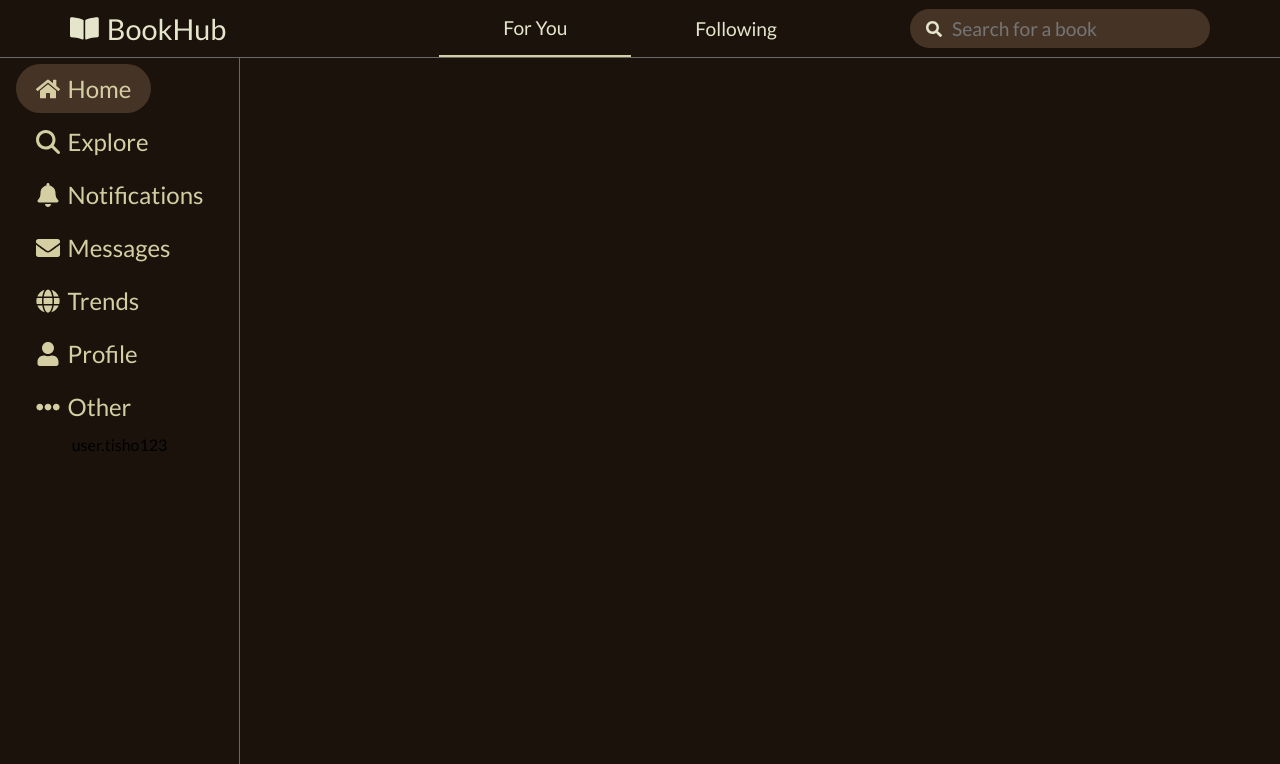
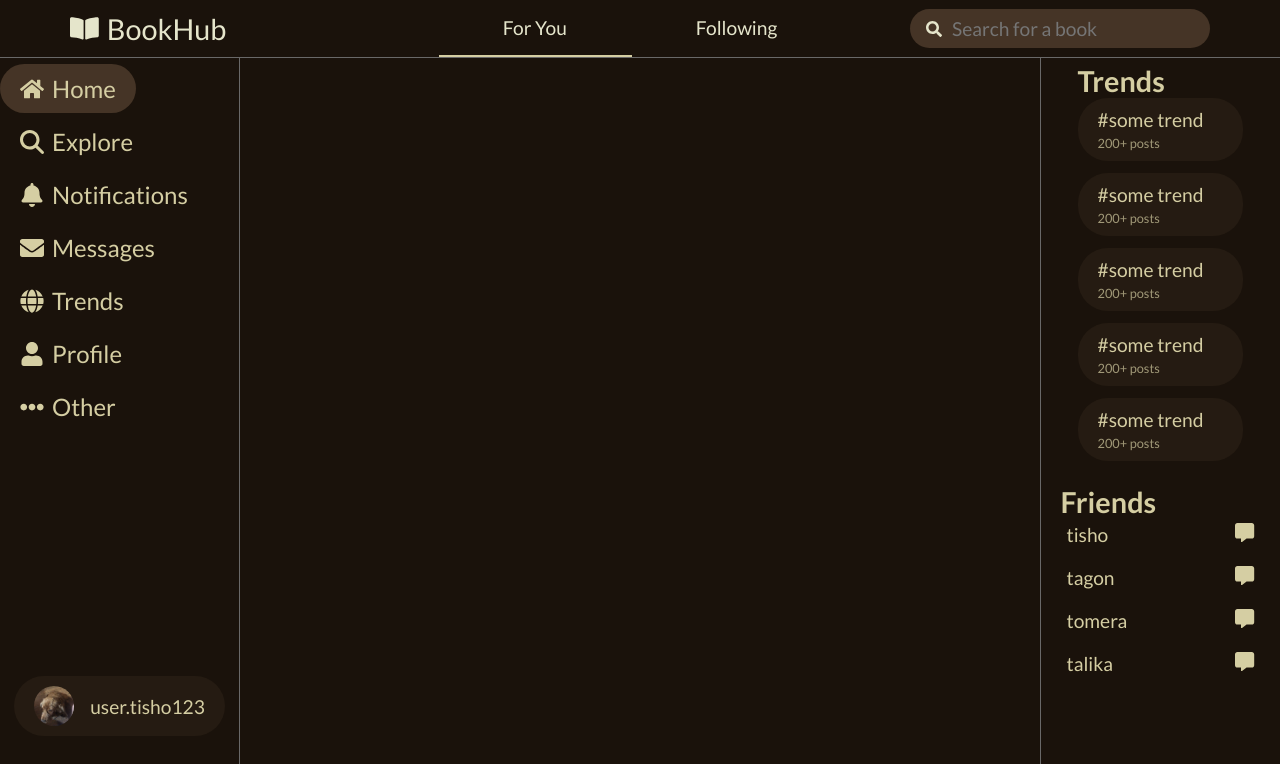
Before and after one commit to alikpashaevi/BookHub, a React (Vite) app in the folder client/: page / in a window 1280 px wide. Shown: the top 764 px of the page. Built offline with nearby package versions, Linux system fonts and the light colour scheme.

Commit message:
rigth sidebar

```diff
--- a/client/src/App.jsx
+++ b/client/src/App.jsx
@@ -1,12 +1,16 @@
 import React from 'react'
 import Header from './components/Header'
 import Sidebar from './components/Sidebar'
+import TrendSidebar from './components/TrendSidebar'
+import MainPage from './components/MainPage'
 
 const App = () => {
   return (
-    <div>
+    <div className='container'>
      <Header />
      <Sidebar />
+     <MainPage />
+     <TrendSidebar />
     </div>
   )
 }
--- a/client/src/components/Header.css
+++ b/client/src/components/Header.css
@@ -1,16 +1,3 @@
-:root {
-  --primary-color : #1A120B;
-  --secondary-color: #3C2A21;
-  --third-color: #D5CEA3;
-  --fourth-color: #E5E5CB;
-  --tiny-border-color: #696868;
-  --hover-color: #453426;
-
-  --biggest-font: 1.8rem;
-  --big-font: 1.5rem;
-  --medium-font: 1.2rem
-}
-
 nav {
   background-color: var(--primary-color);
   display: flex;
@@ -49,10 +36,12 @@ nav {
 }
 
 .navbar-component {
+  min-width: 193px;
   font-size: var(--medium-font);
   padding: 16px 64px;
   list-style: none;
-  transition: .3s;
+  transition: .25s;
+  border-bottom: solid 2px transparent;
 }
 
 .navbar-component:hover {
--- /dev/null
+++ b/client/src/components/MainPage.css
@@ -0,0 +1,3 @@
+.home-content {
+  flex: 1;
+}
--- /dev/null
+++ b/client/src/components/MainPage.jsx
@@ -0,0 +1,10 @@
+import React from 'react'
+import './MainPage.css'
+
+const MainPage = () => {
+  return (
+    <main className='home-content'><h1>main</h1></main>
+  )
+}
+
+export default MainPage
--- a/client/src/components/Sidebar.css
+++ b/client/src/components/Sidebar.css
@@ -1,18 +1,6 @@
-:root {
-  --primary-color : #1A120B;
-  --secondary-color: #3C2A21;
-  --third-color: #D5CEA3;
-  --fourth-color: #E5E5CB;
-  --tiny-border-color: #696868;
-  --hover-color: #453426;
-
-  --biggest-font: 1.8rem;
-  --big-font: 1.5rem;
-  --medium-font: 1.2rem
-}
-
 aside {
   display: flex;
+  justify-content: space-between;
   width: 240px;
   height: 100vh;
   align-items: center;
@@ -32,7 +20,7 @@ aside {
 }
 
 .sidebar-component {
-
+  display: inline-block;
   padding: 10px 20px;
   border-radius: 30px;
   font-size: var(--big-font);
@@ -40,6 +28,7 @@ aside {
   list-style: none;
   margin-bottom: 4px;
   width: fit-content;
+  animation: slide-in 1s ease-in-out;
 }
 
 .sidebar-component > a {
@@ -53,3 +42,34 @@ aside {
 .sidebar-component:hover {
   background-color: var(--hover-color);
 }
+
+.sidebar-user {
+  display: flex;
+  align-items: center;
+  justify-content: center;
+  color: var(--third-color);
+  font-size: var(--medium-font);
+  cursor: pointer;
+  border-radius: 30px;
+  background-color: #45342644;
+  padding: 10px 20px;
+
+}
+
+.sidebar-profile-pic {
+  border-radius: 50%;
+  width: 40px;
+  height: 40px;
+  object-fit: cover;
+  margin-right: 16px;
+}
+
+@keyframes slide-in {
+  0% {
+    transform: translateX(-100%);
+  }
+  100% {
+    transform: translateX(0);
+  }
+
+}
--- a/client/src/components/Sidebar.jsx
+++ b/client/src/components/Sidebar.jsx
@@ -2,6 +2,7 @@ import React from 'react'
 import './Sidebar.css'
 import { FaBell, FaHome, FaEnvelope, FaUser, FaGlobe, FaEllipsisH } from "react-icons/fa";
 import { FaMagnifyingGlass } from "react-icons/fa6";
+import profilePic from "../assets/images/profile-pic.png";
 
 const Sidebar = () => {
   return (
@@ -15,7 +16,7 @@ const Sidebar = () => {
         <li className="sidebar-component"><a href="/"><FaUser />Profile</a></li>
         <li className="sidebar-component"><a href="/"><FaEllipsisH />Other</a></li>
       </ul>
-      <span className='sidebar-user'>user.tisho123</span>
+      <div className='sidebar-user'><img className='sidebar-profile-pic' src={profilePic} alt="profile picture" />user.tisho123</div>
     </aside>
   )
 }
--- /dev/null
+++ b/client/src/components/TrendSidebar.css
@@ -0,0 +1,65 @@
+.right-sidebar {
+  display: flex;
+  row-gap: 24px;
+  width: 240px;
+  height: 100vh;
+  align-items: center;
+  flex-direction: column;
+  background-color: transparent;
+  border-left: solid 1px var(--tiny-border-color);
+  padding: 64px 0;
+}
+
+/*============== will update later ================*/
+
+
+.trendbar, .friends-bar {
+
+}
+
+.trendbar-header, .friends-bar-header {
+  color: var(--third-color);
+  font-size: var(--biggest-font);
+}
+
+.trendbar-components, .friends-bar-components {
+  display: flex;
+  flex-direction: column;
+  row-gap: 12px;
+}
+
+.trendbar-component {
+  color: var(--third-color);
+  font-size: var(--medium-font);
+  cursor: pointer;
+  border-radius: 30px;
+  background-color: #45342644;
+  padding: 10px 40px 10px 20px;
+  list-style: none;
+  display: flex;
+  justify-content: flex-start;
+  flex-direction: column;
+  row-gap: 4px;
+}
+
+.trendbar-component > span {
+  opacity: .7;
+  font-size: var(--smaller-font);
+}
+
+.friends-bar-component {
+  width: 200px;
+  padding: 4px 6px;
+  border-radius: 10px;
+  display: flex;
+  justify-content: space-between;
+  list-style: none;
+  color: var(--third-color);
+  font-size: var(--medium-font);
+  transition: .2s;
+  cursor: pointer;
+}
+
+.friends-bar-component:hover {
+  background-color: var(--hover-color);
+}
--- /dev/null
+++ b/client/src/components/TrendSidebar.jsx
@@ -0,0 +1,33 @@
+import React from 'react'
+import './TrendSidebar.css'
+import { FaMessage } from "react-icons/fa6";
+
+const TrendSidebar = () => {
+  return (
+    <div className="right-sidebar">
+      <div className='trendbar'>
+        <h3 className='trendbar-header'>
+          Trends
+        </h3>
+        <ul className="trendbar-components">
+          <li className="trendbar-component">#some trend <span>200+ posts</span></li>
+          <li className="trendbar-component">#some trend <span>200+ posts</span></li>
+          <li className="trendbar-component">#some trend <span>200+ posts</span></li>
+          <li className="trendbar-component">#some trend <span>200+ posts</span></li>
+          <li className="trendbar-component">#some trend <span>200+ posts</span></li>
+        </ul>
+      </div>
+      <div className="friends-bar">
+        <h3 className="friends-bar-header">Friends</h3>
+        <ul className="friends-bar-components">
+          <li className="friends-bar-component">tisho <FaMessage /></li>
+          <li className="friends-bar-component">tagon <FaMessage /></li>
+          <li className="friends-bar-component">tomera <FaMessage /></li>
+          <li className="friends-bar-component">talika <FaMessage /></li>
+        </ul>
+      </div>
+    </div>
+  )
+}
+
+export default TrendSidebar
--- a/client/src/index.css
+++ b/client/src/index.css
@@ -5,8 +5,15 @@
   --secondary-color: #3C2A21;
   --third-color: #D5CEA3;
   --fourth-color: #E5E5CB;
+  --tiny-border-color: #696868;
+  --hover-color: #453426;
+
+  --biggest-font: 1.8rem;
+  --big-font: 1.5rem;
+  --medium-font: 1.2rem;
+  --small-font: 1rem;
+  --smaller-font: 0.8rem;
 }
-
 * {
   margin: 0;
   padding: 0;
@@ -17,3 +24,7 @@
 body {
   background-color: var(--primary-color);
 }
+
+.container {
+  display: flex;
+}
```
Also changed, not shown: client/src/assets/images/profile-pic.png (added).
